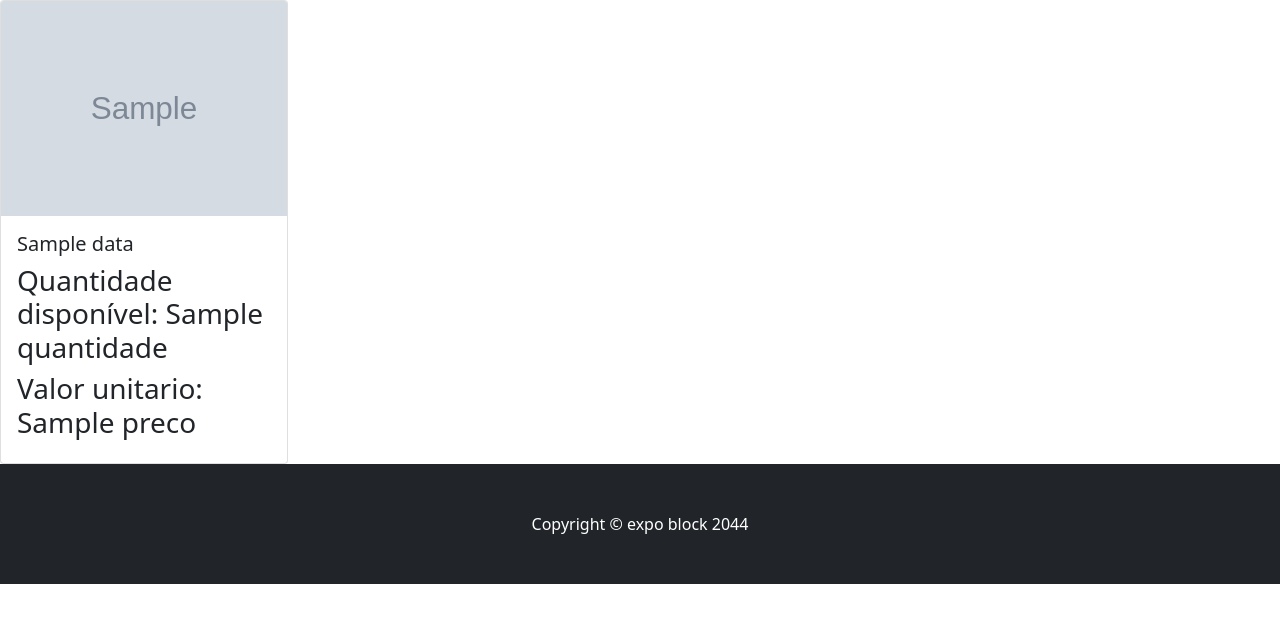
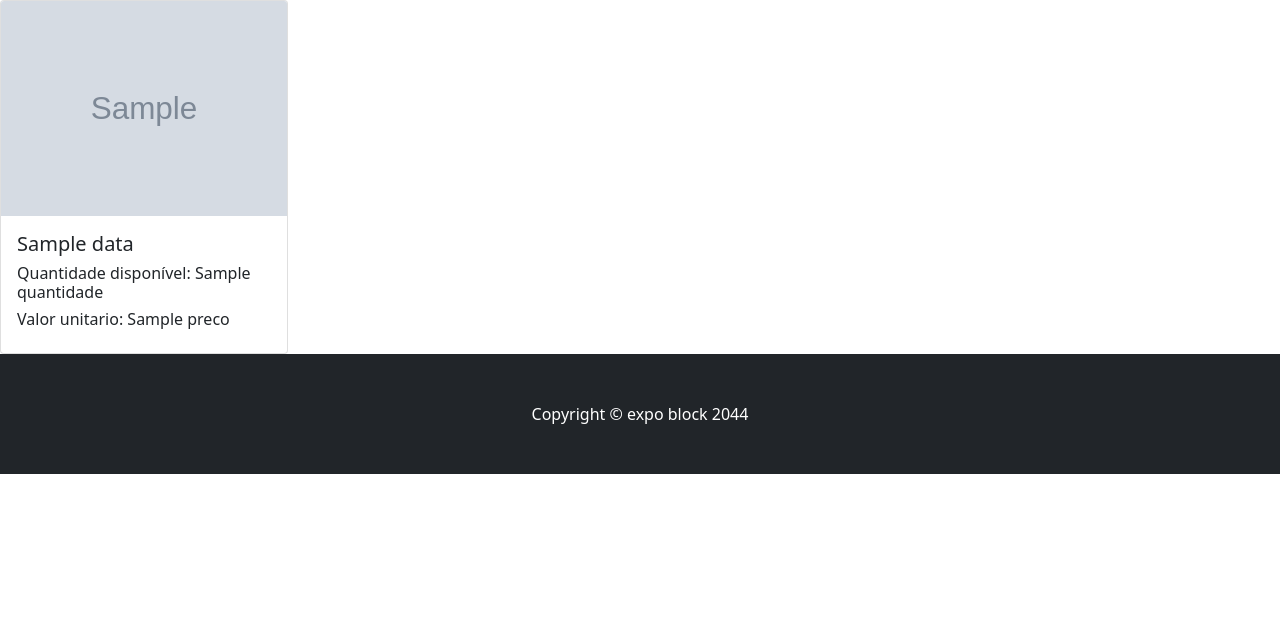
Before and after one commit to ceramicweb/ExpoBock, a Flask app: template templates/estoque.html in a window 1280 px wide. Shown: the part 56-679 px from the top of the page. Run offline with Flask 2, Linux system fonts and the light colour scheme; the template is opened without the code that fills it: most values are stand-ins (such as "Sample title", 1, 10 or a date in 2020); grey boxes marked "Sample" are stand-in pictures; some libraries are stand-ins or nearby versions.

Commit message:
cards aligment

```diff
--- a/templates/comentarios.html
+++ b/templates/comentarios.html
@@ -8,7 +8,7 @@ Comentários
 
 <div class="row">
   {% for c in comentarios %}
-  <div class="col-sm-6">
+  <div class="col">
     <div class="card" style="width: 18rem;">
       <img src="/static/assets/{{c.imagem}}" class="card-img-top" alt="...">
       <div class="card-body">
--- a/templates/estoque.html
+++ b/templates/estoque.html
@@ -11,16 +11,14 @@ Cardápio
 {% endif %}
 <div class="row">
   {% for p in data %}
-  <div class="col-sm-6">
+  <div class="col">
     <div class="card" style="width: 18rem;">
       <img src="/static/assets/{{p.imagem}}" class="card-img-top" alt="...">
       <div class="card-body">
         <h5 class="card-title">{{p.nome}}</h5>
-        {% for dado in p.info %}
-        <h3 class="card-title">Quantidade disponível: {{p.quantidade}}</h5>
-        <h3 class="card-title">Valor unitario: {{p.preco}}</h5>
-        </a>
-        {% endfor %}
+        <h6 class="card-title">Quantidade disponível: {{p.info.quantidade}}</h5>
+        <h6 class="card-title">Valor unitario: {{p.info.preco}}</h5>
+
       </div>
     </div>
   </div>
```
Also changed, not shown: pyproject.toml (+9 -9 lines), 2 other files.
